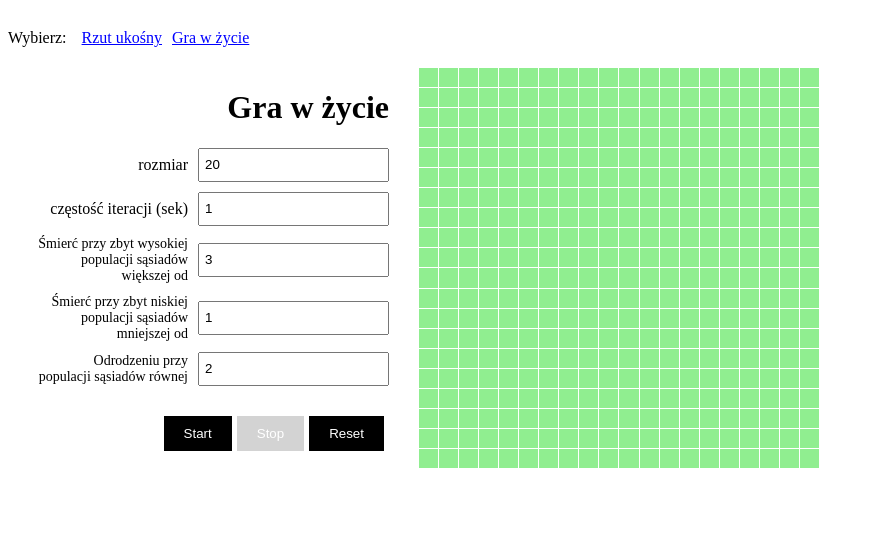
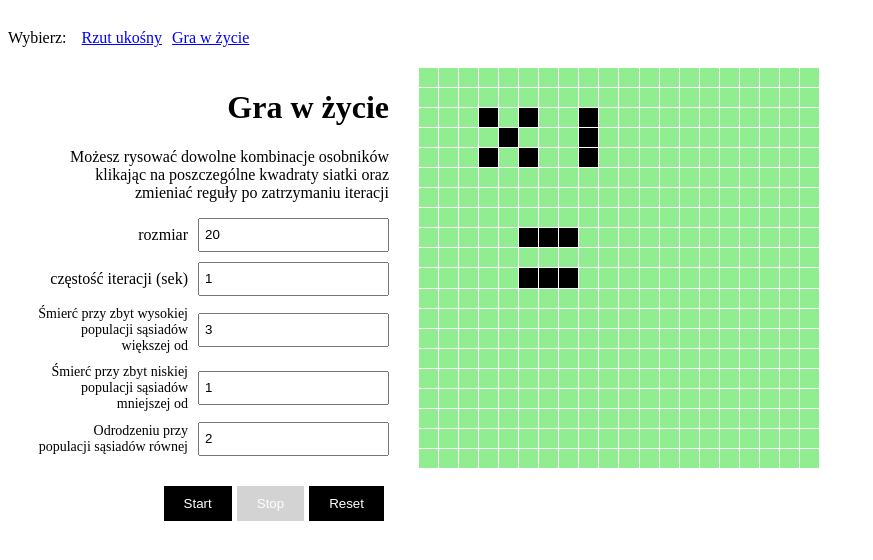
Before and after one commit to rpoltorak/simulations, a React (Create React App) app: page /game-of-life in a window 1280 px wide. Shown: the top 560 px of the page, without its empty margins (0-873 px from the left). Built offline with nearby package versions, Linux system fonts and the light colour scheme.

Commit message:
Add default state to game of life

```diff
--- a/src/App.css
+++ b/src/App.css
@@ -1,5 +1,13 @@
 body {
   background-color: white;
+}
+
+p {
+  text-align: right;
+}
+
+h1 {
+  text-align: right;
 }
 
 nav {
@@ -60,10 +68,6 @@ nav ul li a {
   margin-left: 30px;
 }
 
-h1 {
-  text-align: right;
-}
-
 .button {
   background-color: black;
   color: white;
--- a/src/GameOfLife.js
+++ b/src/GameOfLife.js
@@ -1,6 +1,8 @@
 import React, { useState, useEffect } from "react";
+
 import "./GameOfLife.css";
 import useInterval from "./useInterval";
+import defaultState from "./defaultState.json";
 
 const CELL_SIZE = 20;
 
@@ -53,6 +55,8 @@ function GameOfLife() {
     ];
 
     setModel(updatedModel);
+
+    console.log(JSON.stringify(model));
   };
 
   const isFilled = (x, y) => {
@@ -124,6 +128,11 @@ function GameOfLife() {
     reset();
   }, [boardSize]);
 
+  useEffect(() => {
+    setModel(defaultState);
+    setCells(createCells());
+  }, []);
+
   const intervalRef = useInterval(
     runIteration,
     isRunning ? frequency * 1000 : null
@@ -133,6 +142,11 @@ function GameOfLife() {
     <div className="sim">
       <div>
         <h1>Gra w życie</h1>
+        <p>
+          Możesz rysować dowolne kombinacje osobników
+          <br /> klikając na poszczególne kwadraty siatki oraz
+          <br /> zmieniać reguły po zatrzymaniu iteracji
+        </p>
         <form id="sim-form">
           <div className="sim-row">
             <label>rozmiar</label>
--- /dev/null
+++ b/src/defaultState.json
@@ -0,0 +1,442 @@
+[
+  [
+    false,
+    false,
+    false,
+    false,
+    false,
+    false,
+    false,
+    false,
+    false,
+    false,
+    false,
+    false,
+    false,
+    false,
+    false,
+    false,
+    false,
+    false,
+    false,
+    false
+  ],
+  [
+    false,
+    false,
+    false,
+    false,
+    false,
+    false,
+    false,
+    false,
+    false,
+    false,
+    false,
+    false,
+    false,
+    false,
+    false,
+    false,
+    false,
+    false,
+    false,
+    false
+  ],
+  [
+    false,
+    false,
+    false,
+    true,
+    false,
+    true,
+    false,
+    false,
+    true,
+    false,
+    false,
+    false,
+    false,
+    false,
+    false,
+    false,
+    false,
+    false,
+    false,
+    false
+  ],
+  [
+    false,
+    false,
+    false,
+    false,
+    true,
+    false,
+    false,
+    false,
+    true,
+    false,
+    false,
+    false,
+    false,
+    false,
+    false,
+    false,
+    false,
+    false,
+    false,
+    false
+  ],
+  [
+    false,
+    false,
+    false,
+    true,
+    false,
+    true,
+    false,
+    false,
+    true,
+    false,
+    false,
+    false,
+    false,
+    false,
+    false,
+    false,
+    false,
+    false,
+    false,
+    false
+  ],
+  [
+    false,
+    false,
+    false,
+    false,
+    false,
+    false,
+    false,
+    false,
+    false,
+    false,
+    false,
+    false,
+    false,
+    false,
+    false,
+    false,
+    false,
+    false,
+    false,
+    false
+  ],
+  [
+    false,
+    false,
+    false,
+    false,
+    false,
+    false,
+    false,
+    false,
+    false,
+    false,
+    false,
+    false,
+    false,
+    false,
+    false,
+    false,
+    false,
+    false,
+    false,
+    false
+  ],
+  [
+    false,
+    false,
+    false,
+    false,
+    false,
+    false,
+    false,
+    false,
+    false,
+    false,
+    false,
+    false,
+    false,
+    false,
+    false,
+    false,
+    false,
+    false,
+    false,
+    false
+  ],
+  [
+    false,
+    false,
+    false,
+    false,
+    false,
+    true,
+    true,
+    true,
+    false,
+    false,
+    false,
+    false,
+    false,
+    false,
+    false,
+    false,
+    false,
+    false,
+    false,
+    false
+  ],
+  [
+    false,
+    false,
+    false,
+    false,
+    false,
+    false,
+    false,
+    false,
+    false,
+    false,
+    false,
+    false,
+    false,
+    false,
+    false,
+    false,
+    false,
+    false,
+    false,
+    false
+  ],
+  [
+    false,
+    false,
+    false,
+    false,
+    false,
+    true,
+    true,
+    true,
+    false,
+    false,
+    false,
+    false,
+    false,
+    false,
+    false,
+    false,
+    false,
+    false,
+    false,
+    false
+  ],
+  [
+    false,
+    false,
+    false,
+    false,
+    false,
+    false,
+    false,
+    false,
+    false,
+    false,
+    false,
+    false,
+    false,
+    false,
+    false,
+    false,
+    false,
+    false,
+    false,
+    false
+  ],
+  [
+    false,
+    false,
+    false,
+    false,
+    false,
+    false,
+    false,
+    false,
+    false,
+    false,
+    false,
+    false,
+    false,
+    false,
+    false,
+    false,
+    false,
+    false,
+    false,
+    false
+  ],
+  [
+    false,
+    false,
+    false,
+    false,
+    false,
+    false,
+    false,
+    false,
+    false,
+    false,
+    false,
+    false,
+    false,
+    false,
+    false,
+    false,
+    false,
+    false,
+    false,
+    false
+  ],
+  [
+    false,
+    false,
+    false,
+    false,
+    false,
+    false,
+    false,
+    false,
+    false,
+    false,
+    false,
+    false,
+    false,
+    false,
+    false,
+    false,
+    false,
+    false,
+    false,
+    false
+  ],
+  [
+    false,
+    false,
+    false,
+    false,
+    false,
+    false,
+    false,
+    false,
+    false,
+    false,
+    false,
+    false,
+    false,
+    false,
+    false,
+    false,
+    false,
+    false,
+    false,
+    false
+  ],
+  [
+    false,
+    false,
+    false,
+    false,
+    false,
+    false,
+    false,
+    false,
+    false,
+    false,
+    false,
+    false,
+    false,
+    false,
+    false,
+    false,
+    false,
+    false,
+    false,
+    false
+  ],
+  [
+    false,
+    false,
+    false,
+    false,
+    false,
+    false,
+    false,
+    false,
+    false,
+    false,
+    false,
+    false,
+    false,
+    false,
+    false,
+    false,
+    false,
+    false,
+    false,
+    false
+  ],
+  [
+    false,
+    false,
+    false,
+    false,
+    false,
+    false,
+    false,
+    false,
+    false,
+    false,
+    false,
+    false,
+    false,
+    false,
+    false,
+    false,
+    false,
+    false,
+    false,
+    false
+  ],
+  [
+    false,
+    false,
+    false,
+    false,
+    false,
+    false,
+    false,
+    false,
+    false,
+    false,
+    false,
+    false,
+    false,
+    false,
+    false,
+    false,
+    false,
+    false,
+    false,
+    false
+  ]
+]
```
